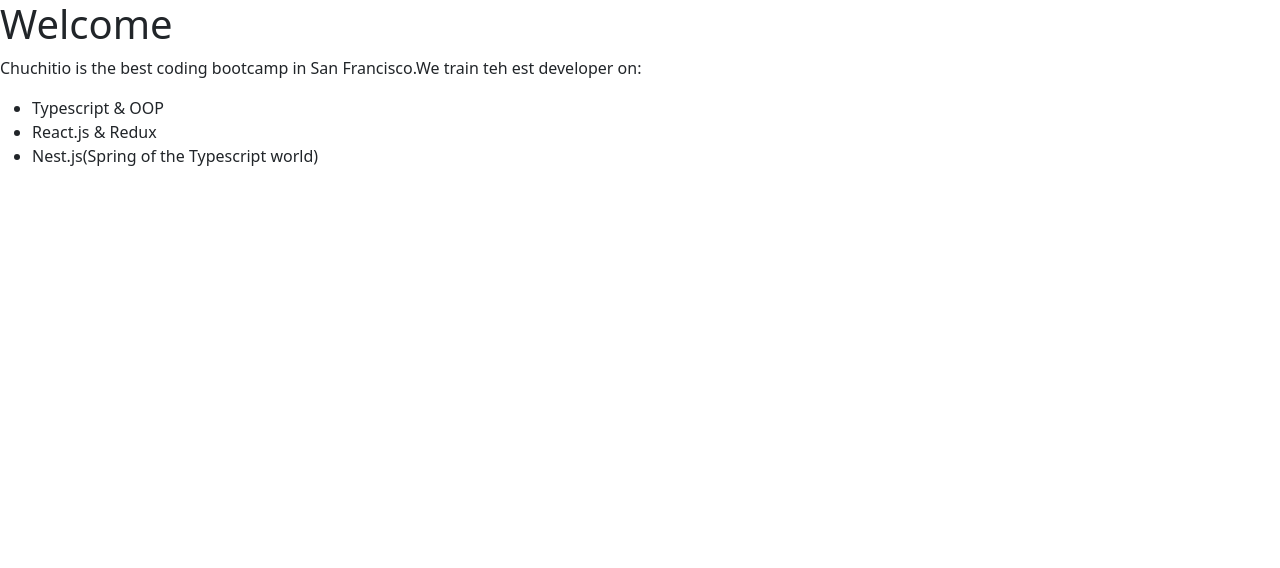
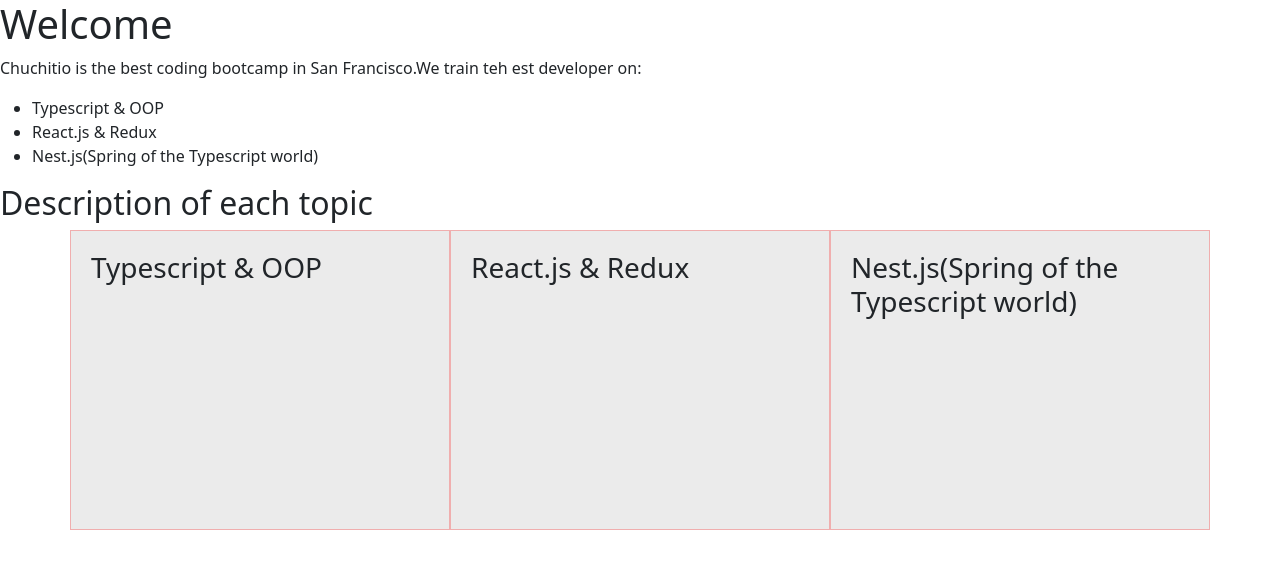
Before and after one commit to ValentinP06/bootstrap, a plain HTML site: page index.html in a window 1280 px wide. Drawn offline with nearby package versions, Linux system fonts and the light colour scheme.

Commit message:
second commit

```diff
--- a/css/style.css
+++ b/css/style.css
@@ -0,0 +1,6 @@
+.topic {
+    background-color: #ebebeb;
+    height: 300px;
+    padding: 20px;
+    border: 1px solid #f0aeae;
+  }
--- a/index.html
+++ b/index.html
@@ -4,8 +4,14 @@
     <meta charset="UTF-8" />
     <meta http-equiv="X-UA-Compatible" content="IE=edge" />
     <meta name="viewport" content="width=device-width, initial-scale=1.0" />
+    <link
+      href="https://cdn.jsdelivr.net/npm/bootstrap@5.2.0/dist/css/bootstrap.min.css"
+      rel="stylesheet"
+      integrity="sha384-gH2yIJqKdNHPEq0n4Mqa/HGKIhSkIHeL5AyhkYV8i59U5AR6csBvApHHNl/vI1Bx"
+      crossorigin="anonymous"
+    />
+    <link rel="stylesheet" href="./css/style.css" />
     <title>Document</title>
-    <link rel="stylesheet" href="./css/vendor/bootstrap.min.css">
   </head>
   <body>
     <h1>Welcome</h1>
@@ -18,5 +24,19 @@
       <li>React.js & Redux</li>
       <li>Nest.js(Spring of the Typescript world)</li>
     </ul>
+    <h2>Description of each topic</h2>
+    <div class="container">
+      <div class="row">
+        <div class="col topic">
+          <h3>Typescript & OOP</h3>
+        </div>
+        <div class="col topic">
+          <h3>React.js & Redux</h3>
+        </div>
+        <div class="col topic">
+          <h3>Nest.js(Spring of the Typescript world)</h3>
+        </div>
+      </div>
+    </div>
   </body>
 </html>
```
Also changed, not shown: bootstrap.txt (deleted).
